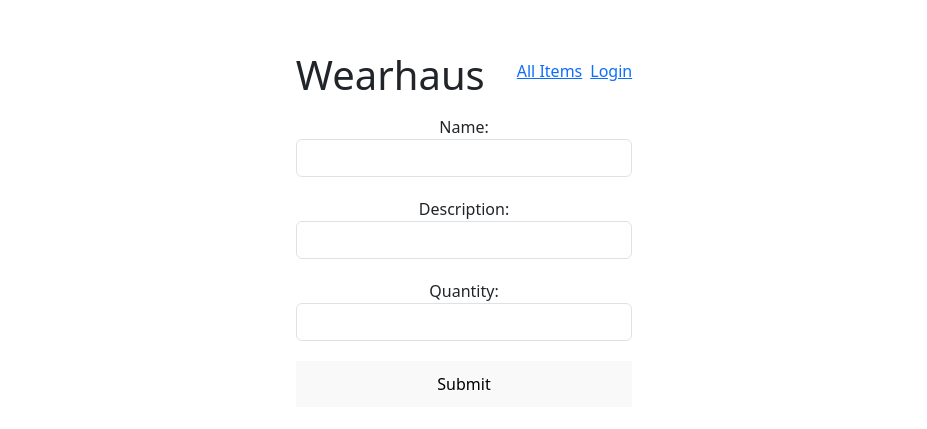
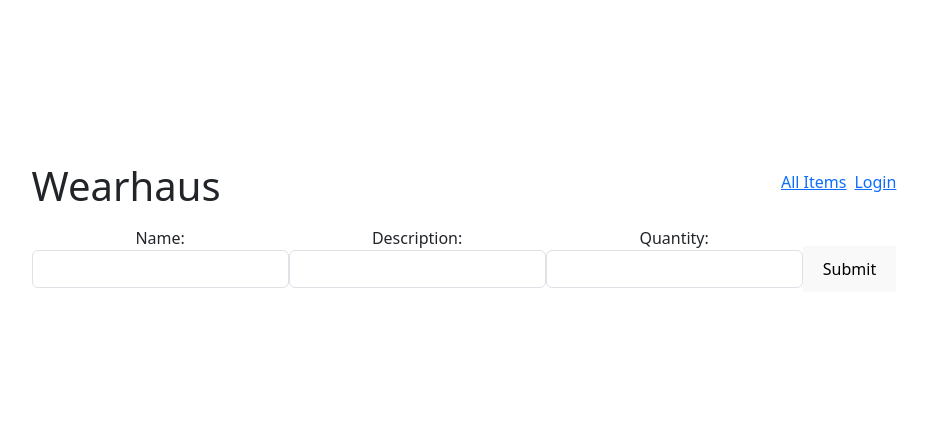
Before and after one commit to mdemore2/crudy-frontend, a React (Vite) app in the folder wearhaus/: page /create-item in a window 1280 px wide. Shown: the part 175-604 px from the top of the page, without its empty margins (176-1103 px from the left). Built offline with nearby package versions, Linux system fonts and the light colour scheme; no server answers.

Commit message:
fixed some redirects for user stories and enabled dark/light mode

```diff
--- a/wearhaus/index.html
+++ b/wearhaus/index.html
@@ -1,5 +1,5 @@
 <!doctype html>
-<html lang="en">
+<html lang="en" data-bs-theme="light">
   <head>
     <meta charset="UTF-8" />
     <link rel="icon" href="/favicon.ico" />
--- a/wearhaus/src/App.css
+++ b/wearhaus/src/App.css
@@ -40,9 +40,3 @@
 .read-the-docs {
   color: #888;
 }
-
-form {
-    display: flex;
-    gap: 12px;
-    flex-direction: column;
-}
--- a/wearhaus/src/App.jsx
+++ b/wearhaus/src/App.jsx
@@ -11,6 +11,11 @@ import EditItemForm from './components/edititem'
 import Register from './components/register'
 
 function App({page}) {
+  const darkModePreference = window.matchMedia("(prefers-color-scheme: dark)");
+  if (darkModePreference.matches){
+    let htmlRoot = document.querySelector('html');
+    htmlRoot.setAttribute('data-bs-theme', 'dark')
+  }
   const [isLoggedIn, setIsLoggedIn] = useState(false);
   const [items, setItems] = useState([]);
   const [userItems, setUserItems] = useState([]);
--- a/wearhaus/src/components/createitem.jsx
+++ b/wearhaus/src/components/createitem.jsx
@@ -32,7 +32,7 @@ function CreateItemForm ({toggleReload, setToggleReload}) {
             let body = response.json();
             console.log(body);
             setToggleReload(!toggleReload);
-            navigate('/')
+            navigate('/my-items')
         }catch (error) {
             console.error(error);
         }
--- a/wearhaus/src/components/login.jsx
+++ b/wearhaus/src/components/login.jsx
@@ -38,7 +38,7 @@ function LoginForm({isLoggedIn, setIsLoggedIn, toggleReload, setToggleReload}){
             if (response.status == 200){
                 setIsLoggedIn(true);
                 setToggleReload(!toggleReload);
-                navigate("/");
+                navigate("/my-items");
             }
         }catch (error) {
             console.error(error);
--- a/wearhaus/src/components/myitemcard.jsx
+++ b/wearhaus/src/components/myitemcard.jsx
@@ -31,7 +31,7 @@ function MyItemCard({item, currentItem, setCurrentItem, toggleReload, setToggleR
                 let body = response.json();
                 console.log(body);
                 setToggleReload(!toggleReload);
-                navigate('/')
+                navigate('/my-items')
             }catch (error) {
                 console.error(error);
             }
```
